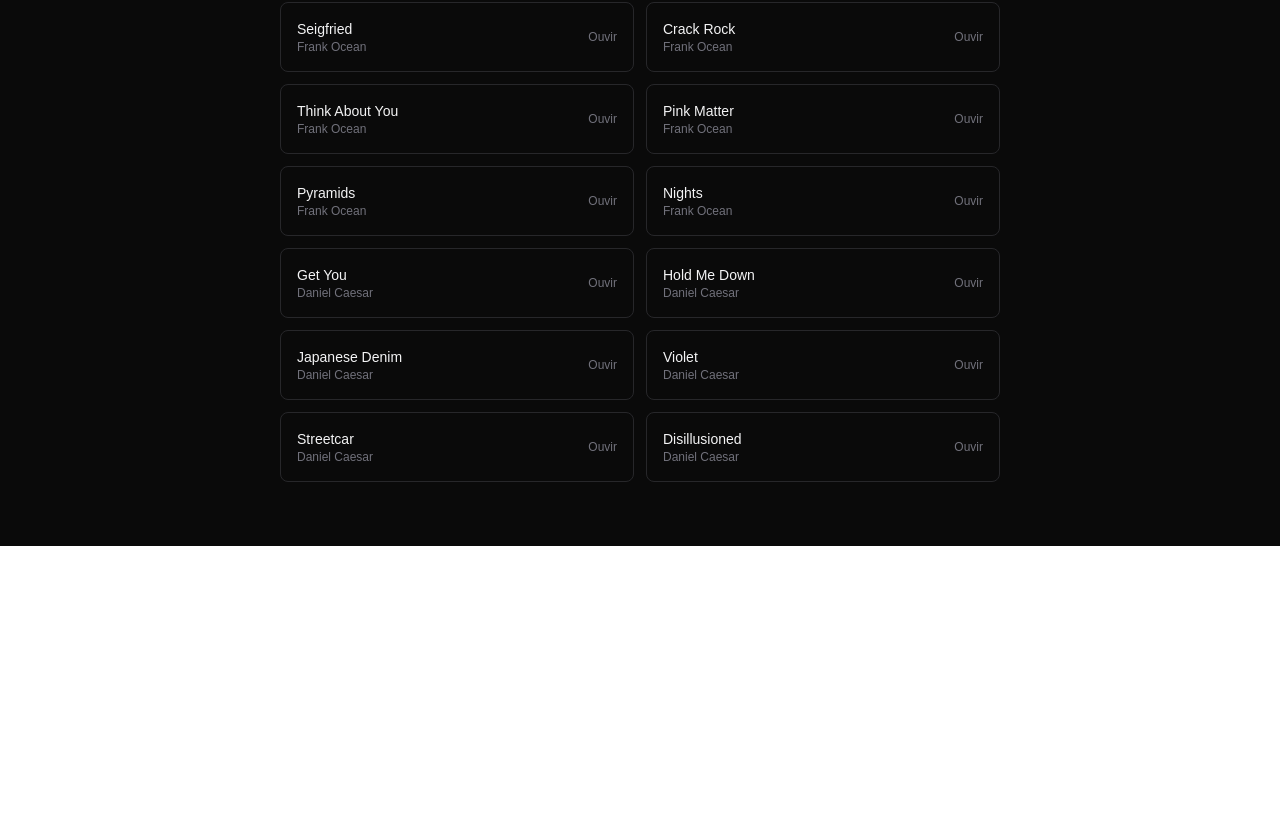
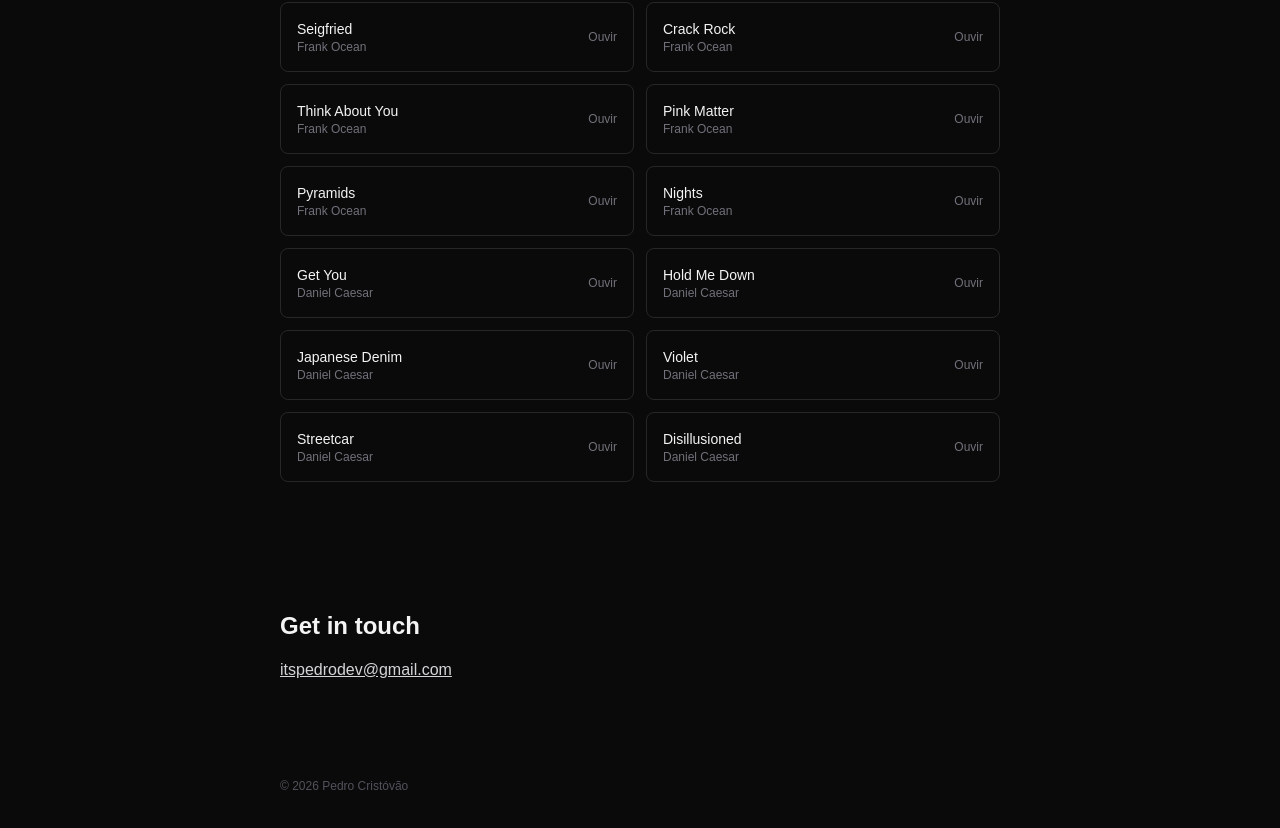
Before and after one commit to dev2Pedro/portfolio, a Next.js app: page / in a window 1280 px wide. Shown: the part 3760-4588 px from the top of the page. Before the commit the page ends 4306 px from the top, so only its background shows below. Built offline with nearby package versions, Linux system fonts and the light colour scheme; no server answers.

Commit message:
feat: secoes contact e footer, composicao final do portfolio

```diff
--- a/app/page.tsx
+++ b/app/page.tsx
@@ -4,6 +4,8 @@
 import Tools from '@/components/tools'
 import Contributions from '@/components/contributions'
 import CodingWithMusic from '@/components/coding-with-music'
+import Contact from '@/components/contact'
+import Footer from '@/components/footer'
 
 export default function Home() {
   return (
@@ -14,6 +16,8 @@
       <Tools />
       <Contributions />
       <CodingWithMusic />
+      <Contact />
+      <Footer />
     </main>
   )
 }
--- /dev/null
+++ b/components/contact.tsx
@@ -0,0 +1,14 @@
+import { profile } from '@/data/content'
+
+export default function Contact() {
+  return (
+    <section className="mx-auto max-w-3xl px-6 py-16">
+      <h2 className="mb-4 text-2xl font-semibold text-zinc-100">
+        Get in touch
+      </h2>
+      <a href={`mailto:${profile.email}`} className="text-zinc-300 underline">
+        {profile.email}
+      </a>
+    </section>
+  )
+}
--- /dev/null
+++ b/components/footer.tsx
@@ -0,0 +1,7 @@
+export default function Footer() {
+  return (
+    <footer className="mx-auto max-w-3xl px-6 pb-16 pt-8 text-xs text-zinc-600">
+      © {new Date().getFullYear()} Pedro Cristóvão
+    </footer>
+  )
+}
```
